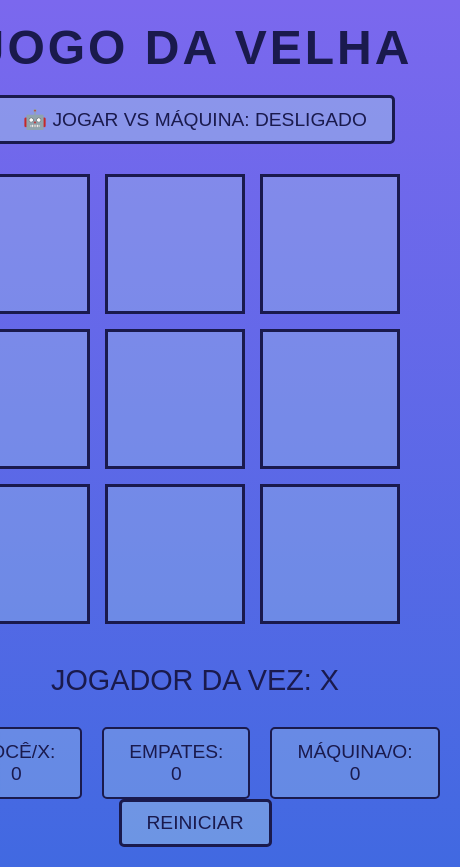
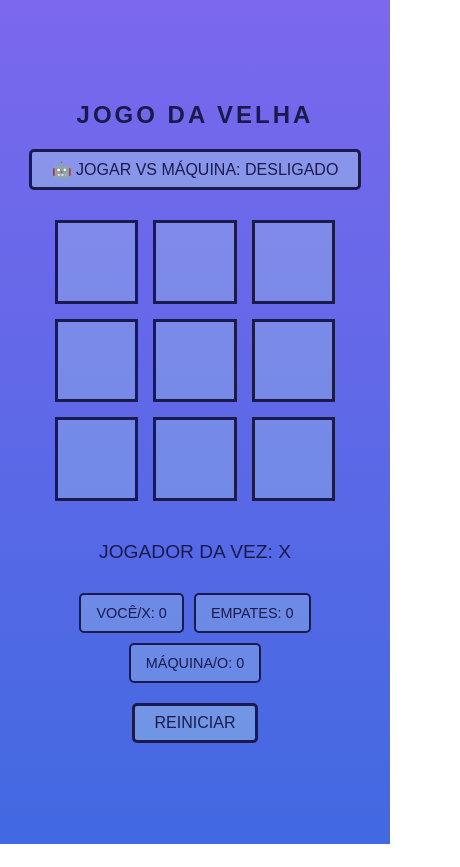
Before and after one commit to Ohhlevix/Jogo-da-velha-v1, a plain HTML site: page jdv.html in a window 390 px wide. Shown: the whole page, 460 px wide, since content can reach past the window. After the commit the page ends 844 px from the top, so only its background shows below. Drawn offline with Linux system fonts and the light colour scheme.

Commit message:
Refactor CSS for responsive design and layout

```diff
--- a/Jdv.html
+++ b/jdv.html
@@ -18,11 +18,13 @@
             align-items: center;
             min-height: 100vh;
             background: linear-gradient(180deg, #7B68EE 0%, #4169E1 100%);
+            padding: 20px;
         }
 
         .container {
             text-align: center;
-            padding: 20px;
+            width: 100%;
+            max-width: 500px;
         }
 
         h1 {
@@ -53,14 +55,16 @@
 
         .board {
             display: grid;
-            grid-template-columns: repeat(3, 140px);
+            grid-template-columns: repeat(3, 1fr);
             grid-gap: 15px;
             margin: 0 auto 40px;
+            max-width: 450px;
+            width: 100%;
         }
 
         .cell {
-            width: 140px;
-            height: 140px;
+            width: 100%;
+            aspect-ratio: 1;
             background: rgba(173, 216, 230, 0.3);
             border: 3px solid #1a1a4d;
             font-size: 4em;
@@ -87,6 +91,7 @@
             display: flex;
             gap: 20px;
             justify-content: center;
+            flex-wrap: wrap;
             margin-top: 30px;
             font-size: 1.2em;
         }
@@ -97,6 +102,64 @@
             border: 2px solid #1a1a4d;
             border-radius: 5px;
             color: #1a1a4d;
+        }
+
+        .controls {
+            margin-top: 20px;
+        }
+
+        @media (max-width: 600px) {
+            h1 {
+                font-size: 2em;
+            }
+
+            .board {
+                max-width: 350px;
+            }
+
+            .cell {
+                font-size: 3em;
+            }
+
+            .info {
+                font-size: 1.4em;
+            }
+
+            .toggle-btn {
+                font-size: 1em;
+                padding: 8px 20px;
+            }
+
+            .score {
+                font-size: 1em;
+                gap: 10px;
+            }
+
+            .score-item {
+                padding: 10px 15px;
+            }
+        }
+
+        @media (max-width: 400px) {
+            h1 {
+                font-size: 1.5em;
+            }
+
+            .board {
+                max-width: 280px;
+            }
+
+            .cell {
+                font-size: 2.5em;
+            }
+
+            .info {
+                font-size: 1.2em;
+            }
+
+            .score {
+                font-size: 0.9em;
+            }
         }
     </style>
 </head>
@@ -235,4 +298,4 @@
         }
     </script>
 </body>
-  </html>
+</html>
```
